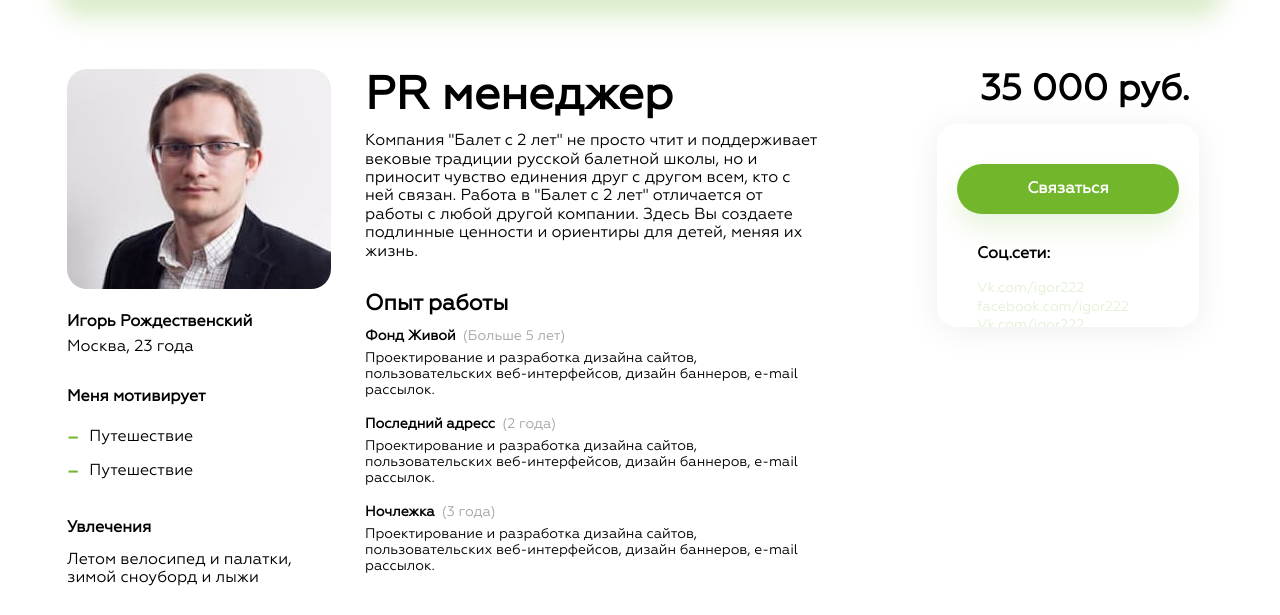
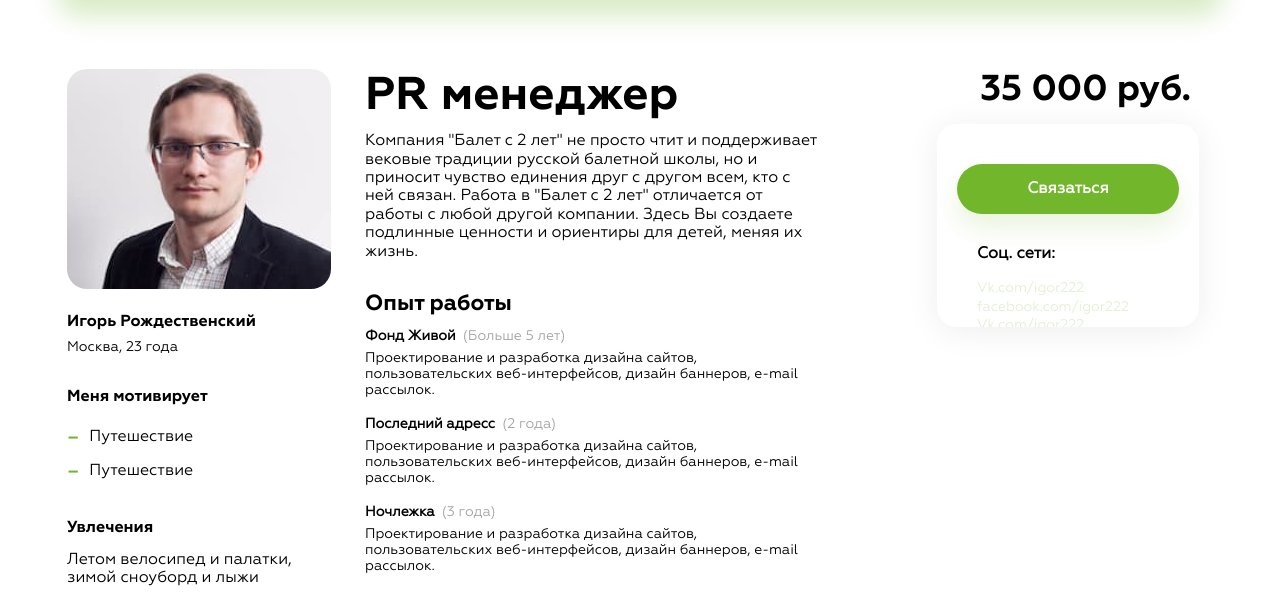
Before and after one commit to cohort52/uvalery, a plain HTML site: page src/pages/resume.html in a window 1280 px wide. Shown: the part 119-734 px from the top of the page. Drawn offline with Linux system fonts and the light colour scheme; files whose address does not match are found by name.

Commit message:
resume contact and fonts fixed

```diff
--- a/src/css/blocks/resume/resume.css
+++ b/src/css/blocks/resume/resume.css
@@ -22,7 +22,7 @@
     padding: 0;
     font-size: 46px;
     line-height: 120%;
-    font-weight: bold;
+    font-family: 'Geometria-bold';
 
 }
 
@@ -34,12 +34,18 @@
 .resume__subtitle {
     margin: 0;
     padding: 0;
+    font-family: 'Geometria-bold';
 }
 
 .resume__subtitle_size_xl {
     font-size: 22px;
     line-height: 120%;
 
+}
+
+.resume__location-and-age {
+    font-size: 14px;
+    line-height: 18px;
 }
 
 .resume__subtitle_size_l {
@@ -73,7 +79,7 @@
     margin-left: 35%;
     font-size: 36px;
     line-height: 120%;
-    font-weight: bold;
+    font-family: 'Geometria-bold';
 }
 
 .resume__title {
@@ -279,7 +285,6 @@
 
 .resume__contact {
     grid-area: contact;
-
     position: absolute;
     right: 14px;
 
@@ -306,6 +311,10 @@
     font-size: 16px;
     line-height: 120%;
     font-weight: bold;
+}
+
+.contact__title_no-left-padding {
+    padding-left: 0;
 }
 
 .contact__button {
--- a/src/pages/resume.html
+++ b/src/pages/resume.html
@@ -134,7 +134,7 @@
 
       <div class="contact resume__contact">
         <button class="contact__button" type="button">Связаться</button>
-        <p class="contact__title">Соц.сети:</p>
+        <p class="contact__title">Соц. сети:</p>
         <div class="contact__container">
           <ul class="contact__list">
             <li><a class="contact__social-link" href="#">Vk.com/igor222</a></li>
@@ -142,7 +142,7 @@
             <li><a class="contact__social-link" href="#">Vk.com/igor222</a></li>
             <li><a class="contact__social-link" href="#">facebook.com/igor222</a></li>
           </ul>
-          <p class="contact__title">Контакты:</p>
+          <p class="contact__title contact__title_no-left-padding">Контакты:</p>
           <ul class="contact__list">
             <li class="contact__number">8 (900) 111 - 22 -33</li>
             <li><a class="contact__social-link" href="#">Igor222@gmai.com</a></li>
```
